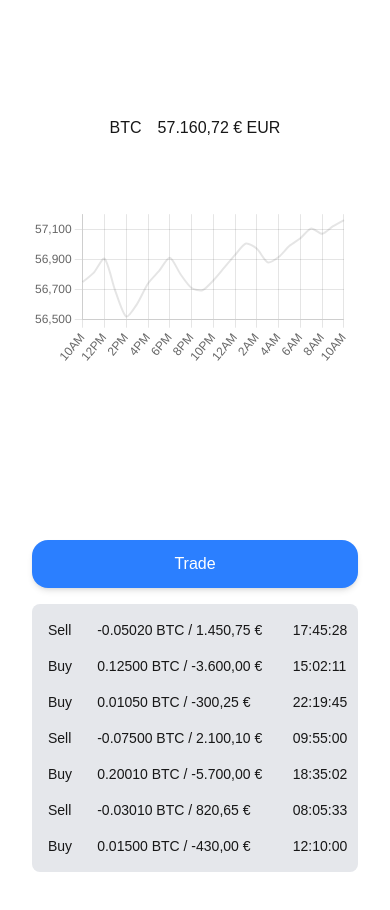
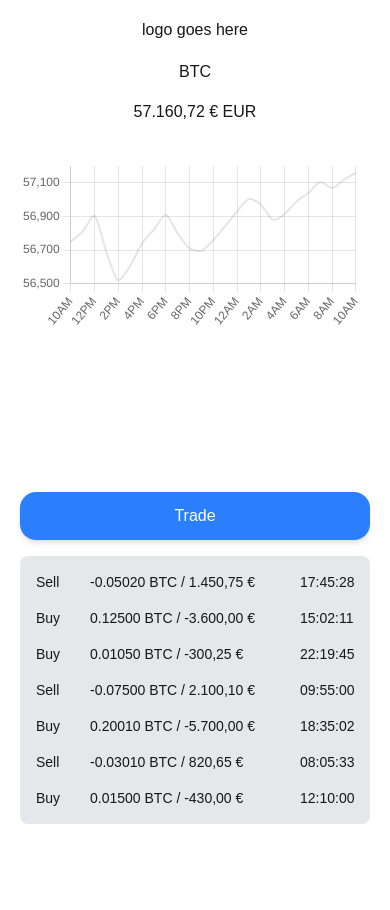
Before and after one commit to aaronhedges/stuttgart-boerse-crypto, a Next.js app: page / in a window 390 px wide. Shown: the top 910 px of the page. After the commit the page ends 884 px from the top, so only its background shows below. Built offline with nearby package versions, Linux system fonts and the light colour scheme.

Commit message:
refactor: styling fixes

```diff
--- a/src/app/page.tsx
+++ b/src/app/page.tsx
@@ -26,13 +26,14 @@ export default function Home() {
   }, [status, dispatch]);
 
   return (
-    <div className="grid grid-rows-[20px_1fr_20px] items-center justify-items-center min-h-screen p-8 pb-20 gap-16 sm:p-20">
+    <div className="grid grid-rows-[20px_1fr_20px] items-center justify-items-center min-h-screen p-5 pb-5 gap-5 sm:p-20">
+      <header>logo goes here</header>
       <main className="flex flex-col gap-[32px] row-start-2 items-center sm:items-start">
-        <div className="flex gap-4 items-center flex-row sm:flex-row">
+        <div className="flex gap-4 items-center flex-col sm:flex-row">
           <h1>BTC</h1>
           <h2>{formatEUR(latest)} EUR</h2>
         </div>
-        <section style={{ marginTop: 32 }}>
+        <section>
           <Crypto24hChart />
           <TradeWidget
             exchangeRateEurPerBtc={price}
@@ -43,7 +44,7 @@ export default function Home() {
           <CryptoTransactions />
         </section>
       </main>
-      <footer className="row-start-3 flex gap-[24px] flex-wrap items-center justify-center"></footer>
+      {/* <footer className="row-start-3 flex gap-[24px] flex-wrap items-center justify-center"></footer> */}
     </div>
   );
 }
```
